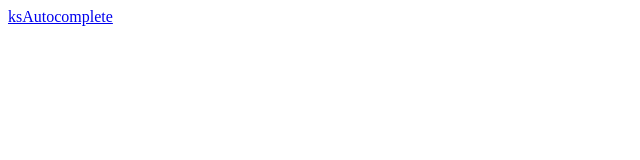
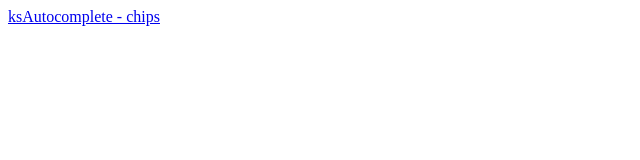
Before and after one commit to Polioli/js-assignments, a plain HTML site: page index.html in a window 1280 px wide. Shown: the full height of the page, 0-640 px from the left. Drawn offline with Linux system fonts and the light colour scheme.

Commit message:
Update index.html

```diff
--- a/index.html
+++ b/index.html
@@ -5,6 +5,6 @@
   <title>Demo</title>
 </head>
 <body>
-  <a href="./ksAutocomplete/index.html">ksAutocomplete</a>
+  <a href="./ksAutocomplete/index.html">ksAutocomplete - chips</a>
 </body>
 </html>
```
